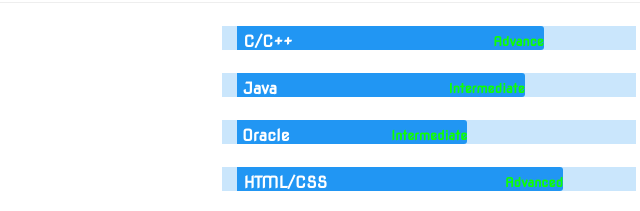
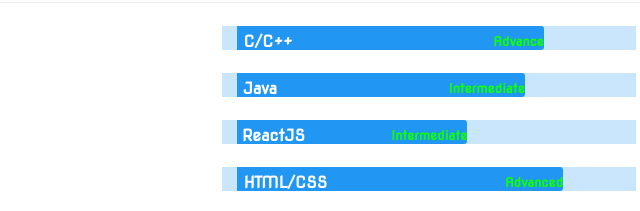
Before and after one commit to amandubeybot/amandubeybot.github.io, a plain HTML site: page index.html in a window 1280 px wide. Shown: the part 3460-3671 px from the top of the page, 211-851 px from the left. Drawn offline with nearby package versions, Linux system fonts and the light colour scheme.

Commit message:
index.html

```diff
--- a/index.html
+++ b/index.html
@@ -180,7 +180,7 @@
             </div>
             <div class="progress col-xs-8 col-md-offset-2 col-md-8 col-md-offset-2 col-lg-offset-4 col-lg-4 col-lg-offset-4">
                 <div class="progress-bar" role="progressbar" aria-valuenow="60" aria-valuemin="0" aria-valuemax="100">
-                  <span>Oracle</span>
+                  <span>ReactJS</span>
                   <span class="pull-right skill-level">Intermediate</span>
                 </div>
             </div>
```
